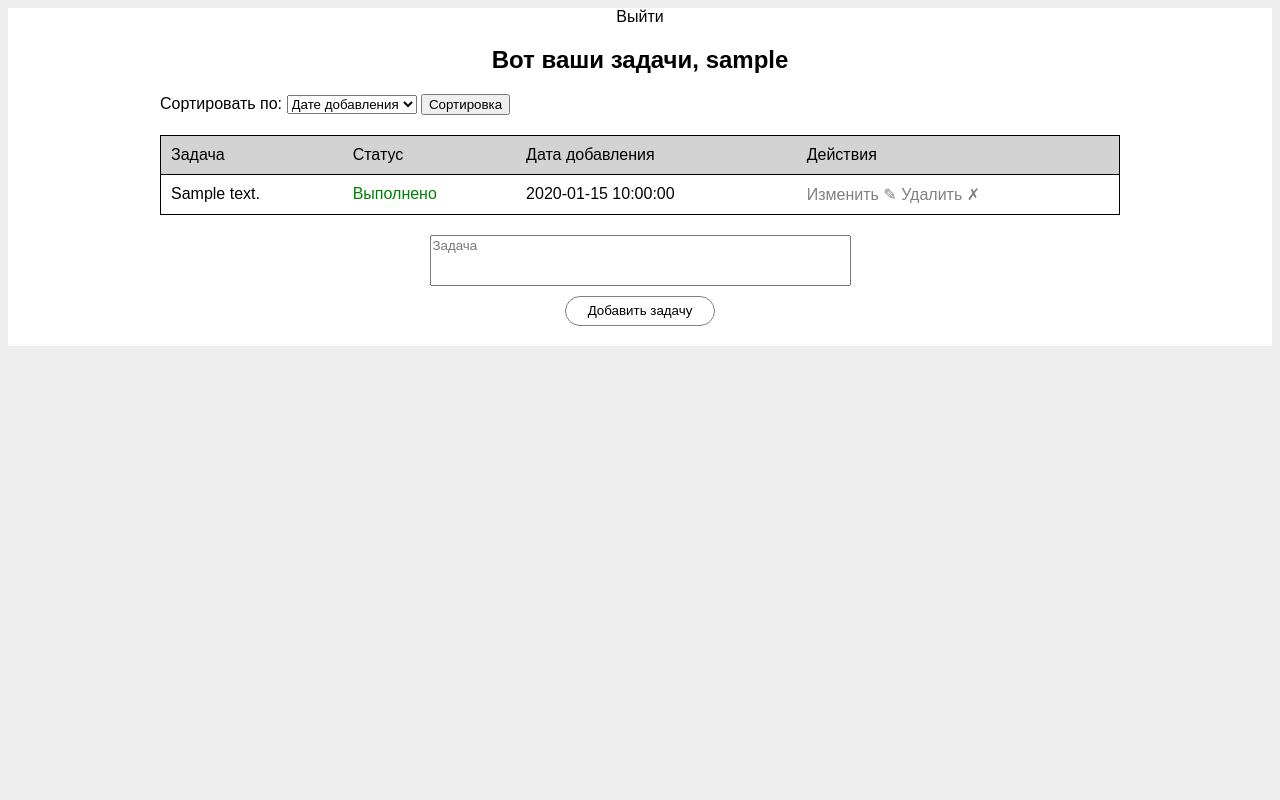
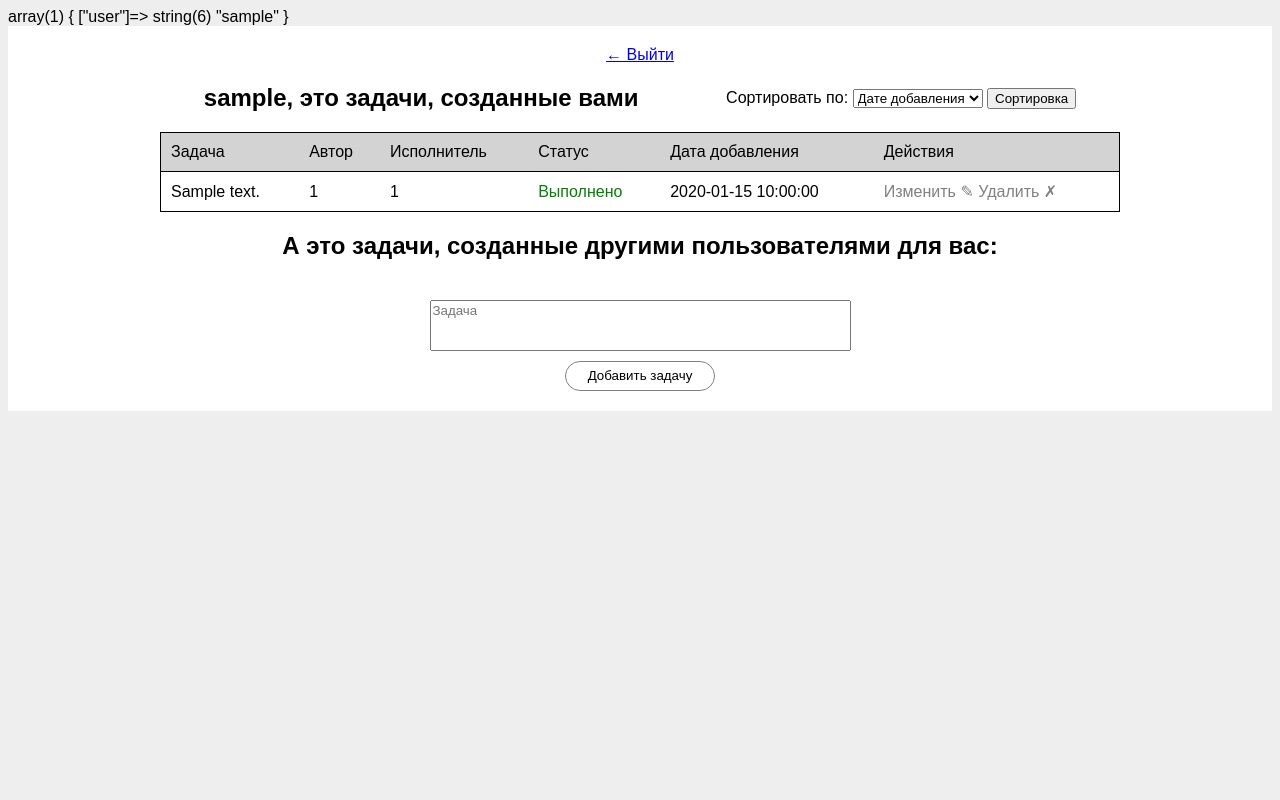
Before and after one commit to mihailershov/4.3-homework, a PHP site: page / in a window 1280 px wide. Run offline with PHP 8.4, Linux system fonts and the light colour scheme; the visitor is signed in with stand-in values (Sample User, id 1); tables that the repository leaves empty or names only in its code hold one stand-in row (values such as "Sample post"); some libraries are stand-ins or nearby versions.

Commit message:
some auth fixes, start work with tables

```diff
--- a/index.php
+++ b/index.php
@@ -3,6 +3,8 @@
 use models\Auth\Auth;
 
 require_once __DIR__ . '/src/core.php';
+
+var_dump($_SESSION);
 
 $auth = new Auth;
 if (!$auth->isAuth()) {
@@ -17,22 +19,22 @@ $allTasks = $task->getAllTasks();
 <html lang="en">
 <head>
     <meta charset="UTF-8">
-    <meta name="viewport"
-          content="width=device-width, user-scalable=no, initial-scale=1.0, maximum-scale=1.0, minimum-scale=1.0">
+    <meta name="viewport" content="width=device-width, user-scalable=no, initial-scale=1.0, maximum-scale=1.0, minimum-scale=1.0">
     <meta http-equiv="X-UA-Compatible" content="ie=edge">
     <link rel="stylesheet" href="web/style/index.css">
     <title>Task manager</title>
 </head>
 <body>
 <div id="wrapper">
-    <a class="logout">Выйти</a>
+    <a class="logout" href=".">&larr; Выйти</a>
     <div class="tasks">
         <?php if ($allTasks->rowCount() === 0): ?>
             <p class="smile">&#9785;</p>
-            <p style="text-align: center;"><?php echo $_SESSION['user']; ?>, Вы пока не добавили ни одной задачи</p>
+            <p class="tasksNotExist"><?php echo $_SESSION['user']; ?>, вы пока не добавили ни одной задачи</p>
         <?php else: ?>
-            <h2 style="text-align: center;">Вот ваши задачи, <?php echo $_SESSION['user']; ?></h2>
             <form method="POST" class="sortForm">
+                <h2 class="nickname"><?php echo $_SESSION['user']; ?>, это задачи, созданные вами</h2>
+                <div>
                     <label>
                         Сортировать по:
                         <select name="sortBy" id="sortBy">
@@ -42,11 +44,14 @@ $allTasks = $task->getAllTasks();
                         </select>
                     </label>
                     <input type="submit" name="sort" id="sort" value="Сортировка">
+                </div>
             </form>
 
             <table>
                 <tr>
                     <td>Задача</td>
+                    <td>Автор</td>
+                    <td>Исполнитель</td>
                     <td>Статус</td>
                     <td>Дата добавления</td>
                     <td>Действия</td>
@@ -54,6 +59,8 @@ $allTasks = $task->getAllTasks();
                 <?php foreach ($allTasks as $task): ?>
                     <tr>
                         <td><?php echo htmlspecialchars($task['description']) ?></td>
+                        <td><?php echo $task['user_id'] ?></td>
+                        <td><?php echo $task['assigned_user_id'] ?></td>
                         <?php echo htmlspecialchars($task['is_done']) ? '<td style="color: green">Выполнено</td>' : '<td style="color: orange">В процессе</td>' ?>
                         <td><?php echo htmlspecialchars($task['date_added']) ?></td>
                         <td>
@@ -72,7 +79,7 @@ $allTasks = $task->getAllTasks();
     </div>
 
     <div class="tasksForYou">
-
+        <h2>А это задачи, созданные другими пользователями для вас:</h2>
     </div>
 
     <div class="forms">
--- a/src/controllers/authController.php
+++ b/src/controllers/authController.php
@@ -13,6 +13,10 @@ function isInputCorrect($login, $password)
         echo json_encode($answer);
         die;
     }
+}
+
+if (!empty($_POST['getNickname'])) {
+    echo $_SESSION['user'];
 }
 
 if (!empty($_POST['authButton'])) {
@@ -49,6 +53,7 @@ if (!empty($_POST['regButton'])) {
     }
 
     if ($auth->register($login, $password)) {
-        echo json_encode(['location' => 'index.php']);
+        $answer['notice'] = 'Теперь войдите, используя указанные данные';
+        echo json_encode($answer);
     }
 }
--- a/src/controllers/tasksController.php
+++ b/src/controllers/tasksController.php
@@ -1,4 +1,6 @@
 <?php
+
+session_start();
 
 require_once __DIR__ . '/../autoload.php';
 
--- a/src/models/Tasks/Task.php
+++ b/src/models/Tasks/Task.php
@@ -16,25 +16,38 @@ class Task extends ConnectDB
         return $this->sendQueryToDb($pdo, $query);
     }
 
+    public function getIdByUser()
+    {
+        $pdo = $this->connectToDb();
+
+        $query = "SELECT id FROM `user` WHERE login = ?";
+
+        $nickname = $_SESSION['user'];
+
+        return $this->sendQueryToDb($pdo, $query, [$nickname])->fetch(\PDO::FETCH_ASSOC)['id'];
+    }
+
     public function addTask()
     {
         $pdo = $this->connectToDb();
 
-        $query = "INSERT INTO task (description, date_added) VALUE (?, NOW())";
+        $query = "INSERT INTO task (description, date_added, user_id, assigned_user_id) VALUES (?, NOW(), ?, ?)";
+
+        $id = $this->getIdByUser();
         $description = (string)(isset($_POST['task']) ? $_POST['task'] : "");
         $description = trim($description);
         if (!strlen($description)) {
             die('зачем же вам задача из одних пробелов?');
         }
 
-        return $this->sendQueryToDb($pdo, $query, [$description]);
+        return $this->sendQueryToDb($pdo, $query, [$description, $id, $id]);
     }
 
     public function getLastTask()
     {
         $pdo = $this->connectToDb();
 
-        $query = "SELECT description, date_added, id FROM task ORDER BY id DESC LIMIT 1";
+        $query = "SELECT * FROM task ORDER BY id DESC LIMIT 1";
 
         $result = $this->sendQueryToDb($pdo, $query)->fetch(\PDO::FETCH_ASSOC);
 
--- a/src/models/Tasks/TaskTable.php
+++ b/src/models/Tasks/TaskTable.php
@@ -10,13 +10,13 @@ class TaskTable extends Task
 
         switch ($sortingType) {
             case 'date':
-                $query = "SELECT * FROM tasks ORDER BY date_added ASC";
+                $query = "SELECT * FROM task ORDER BY date_added ASC";
                 break;
             case 'status':
-                $query = "SELECT * FROM tasks ORDER BY is_done ASC";
+                $query = "SELECT * FROM task ORDER BY is_done ASC";
                 break;
             case 'description':
-                $query = "SELECT * FROM tasks ORDER BY description ASC";
+                $query = "SELECT * FROM task ORDER BY description ASC";
                 break;
             default:
                 die('Произошла ошибка сортировки, попробуйте еще раз');
--- a/web/js/index.js
+++ b/web/js/index.js
@@ -1,4 +1,14 @@
 $(function () {
+
+    var nickname;
+
+    $.post({
+        url: 'src/controllers/authController.php',
+        data: 'getNickname=1',
+        success: function (data) {
+            nickname = data;
+        }
+    });
 
     $('.addTaskForm').on('submit', function (e) { // Обработка формы добавления задачи
         var description = $('textarea'),
@@ -13,6 +23,8 @@ $(function () {
                 var tableRow =
                         $('<tr>' +
                             '<td>' + data['description'] + '</td>' +
+                            '<td>' + data['user_id'] + '</td>' +
+                            '<td>' + data['assigned_user_id'] + '</td>' +
                             '<td style="color: orange">В процессе</td>' +
                             '<td>' + data['date_added'] + '</td>' +
                             '<td>' +
@@ -36,6 +48,8 @@ $(function () {
                     var tasks = $('.tasks');
                     tasks.html(
                         '<form method="POST" class="sortForm">' +
+                        '<h2 class="nickname">' + nickname + ', это задачи, созданные вами</h2>' +
+                        '<div>' +
                         '<label>' +
                         'Сортировать по: ' +
                         '<select name="sortBy" id="sortBy">' +
@@ -45,10 +59,13 @@ $(function () {
                         '</select>' +
                         '</label> ' +
                         '<input type="submit" name="sort" id="sort" value="Сортировка"> ' +
+                        '</div>' +
                         '</form>' +
                         '<table>' +
                         '<tr>' +
                         '<td>Задача</td>' +
+                        '<td>Автор</td>' +
+                        '<td>Исполнитель</td>' +
                         '<td>Статус</td>' +
                         '<td>Дата добавления</td>' +
                         '<td>Действия</td>' +
@@ -129,7 +146,7 @@ $(function () {
                 if (tableTr.length - 1 === 0) { // Если мы удаляем последную задачу, убрать таблицу
                     $('.tasks').html(
                         '<p class="smile">&#9785;</p>' +
-                        '<p style="text-align: center;">Вы пока не добавили ни одной задачи</p>'
+                        '<p style="text-align: center;">' + nickname + ', вы пока не добавили ни одной задачи</p>'
                     );
                     return;
                 }
--- a/web/style/index.css
+++ b/web/style/index.css
@@ -134,6 +134,24 @@ tr:first-child {
     color: black;
 }
 
+.sortForm {
+    display: flex;
+    align-items:center;
+    justify-content: space-around;
+}
+
+.logout {
+    padding-top: 20px;
+}
+
+.tasksNotExist {
+    text-align: center;
+}
+
+.nickname {
+    margin: 0;
+}
+
 .smile {
     text-align: center;
     margin: 20px 0 0;
```
Also changed, not shown: auth.php (+4 -3 lines), web/js/auth.js (+26 -10 lines), web/style/auth.css (added, +10 -0 lines). Lines whose indentation alone changed are shown as unchanged.
